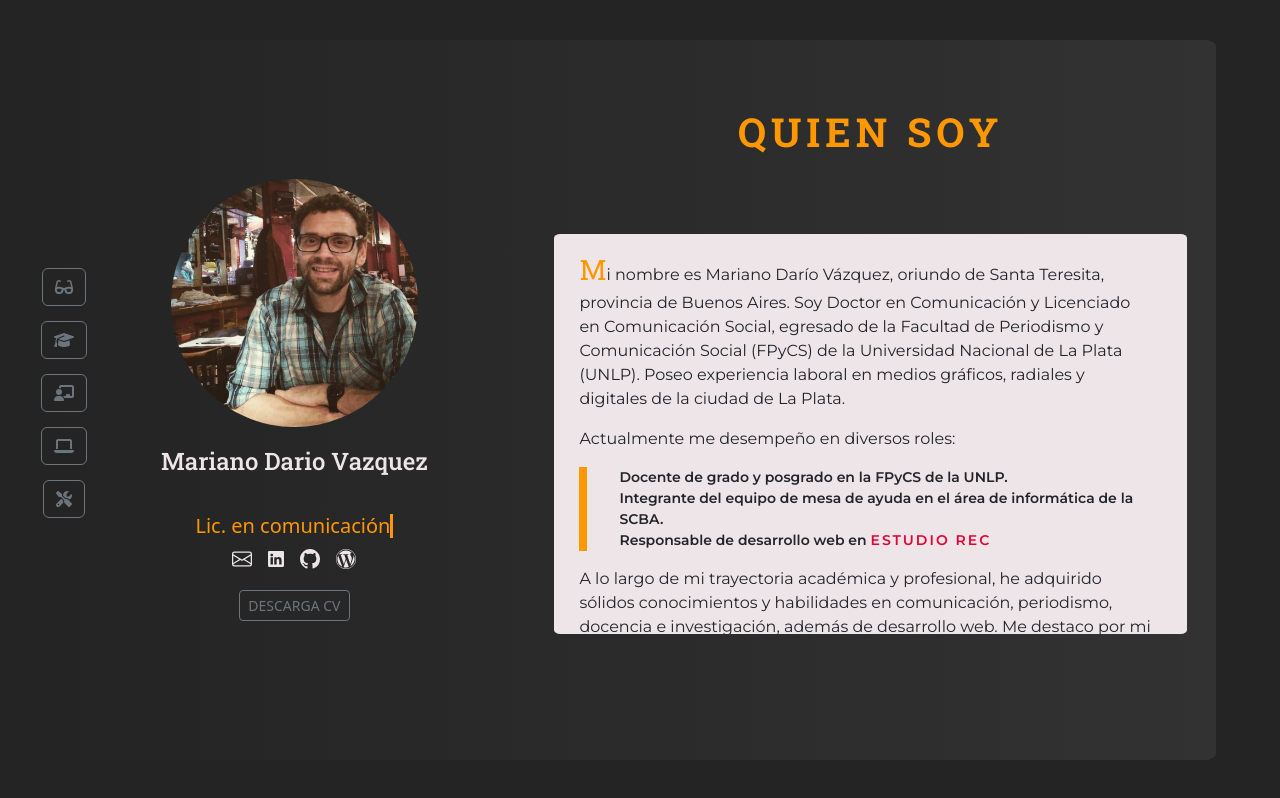
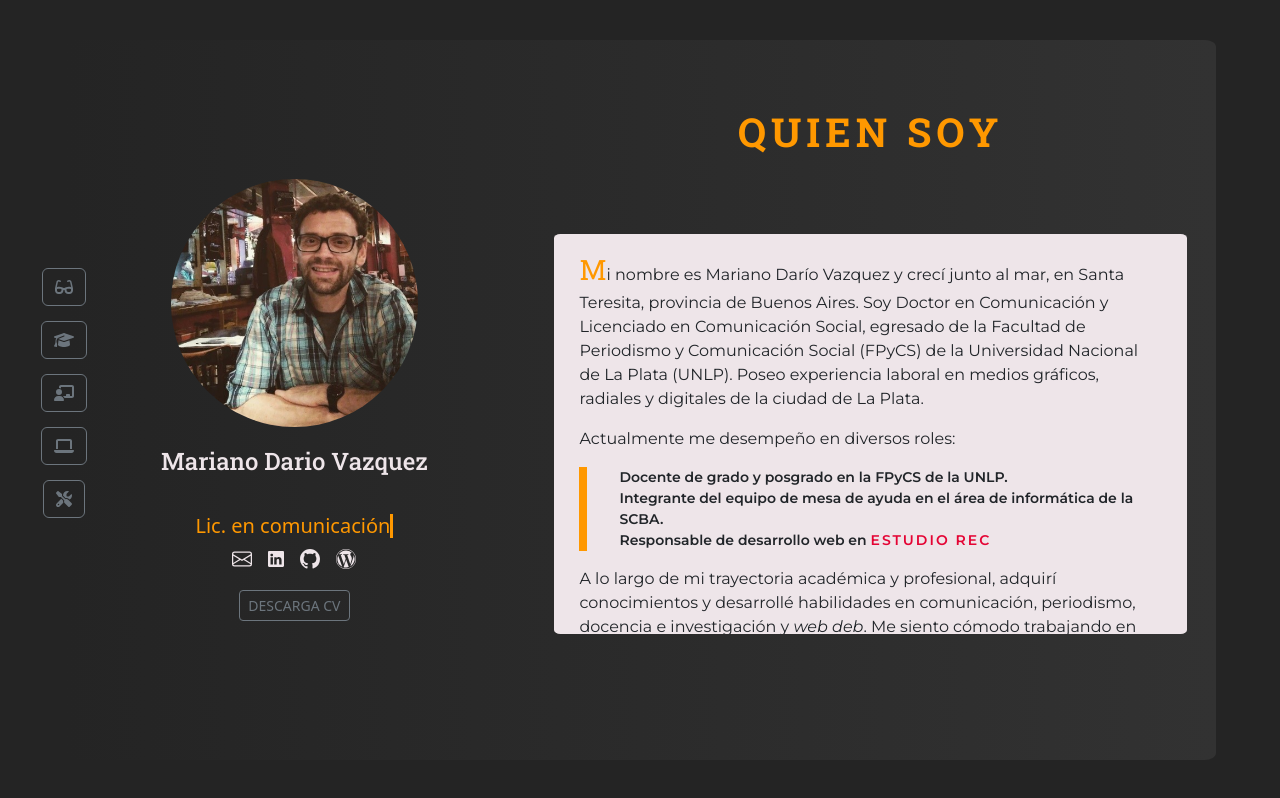
Before and after one commit to mareanovazquez/CurriculumVitae, a React (Vite) app: page / in a window 1280 px wide. Built offline with nearby package versions, Linux system fonts and the light colour scheme.

Commit message:
cambios en el texto de biografía

```diff
--- a/src/Components/AboutMe/AboutMe.jsx
+++ b/src/Components/AboutMe/AboutMe.jsx
@@ -9,7 +9,7 @@ export const AboutMe = () => {
 
                 <div className="contenidoSobreMi">
                     <div className=" biografia">
-                        <p className="textoBiografia primerParrafo"> Mi nombre es Mariano Darío Vázquez, oriundo de Santa Teresita, provincia de Buenos Aires. Soy Doctor en Comunicación y Licenciado en Comunicación Social, egresado de la Facultad de Periodismo y Comunicación Social (FPyCS) de la Universidad Nacional de La Plata (UNLP).
+                        <p className="textoBiografia primerParrafo"> Mi nombre es Mariano Darío Vazquez y crecí junto al mar, en Santa Teresita, provincia de Buenos Aires. Soy Doctor en Comunicación y Licenciado en Comunicación Social, egresado de la Facultad de Periodismo y Comunicación Social (FPyCS) de la Universidad Nacional de La Plata (UNLP).
                             Poseo experiencia laboral en medios gráficos, radiales y digitales de la ciudad de La Plata.</p>
                         <div className="textoBiografia segundoParrafo"> <p>Actualmente me desempeño en diversos roles:</p>
                             <ul>
@@ -18,7 +18,7 @@ export const AboutMe = () => {
                                 <li>Responsable de desarrollo web en <a href="https://estudiorec.com.ar" target="_blank">ESTUDIO REC</a> </li>
                                 </ul>
                         </div>
-                        <p className="textoBiografia">A lo largo de mi trayectoria académica y profesional, he adquirido sólidos conocimientos y habilidades en comunicación, periodismo, docencia e investigación, además de desarrollo web. Me destaco por mi capacidad de trabajo en equipo, adaptabilidad y compromiso en los proyectos que asumo. </p>
+                        <p className="textoBiografia">A lo largo de mi trayectoria académica y profesional, adquirí conocimientos y desarrollé habilidades en comunicación, periodismo, docencia e investigación y <i>web deb</i>. Me siento cómodo trabajando en equipo, me adapto fácilmente a nuevos entornos y tengo un alto compromiso para con los proyectos que asumo. </p>
                     </div>
                     <div className="datosPerfil">
                         <p> <span>EDAD:</span> 43 años </p>
```
